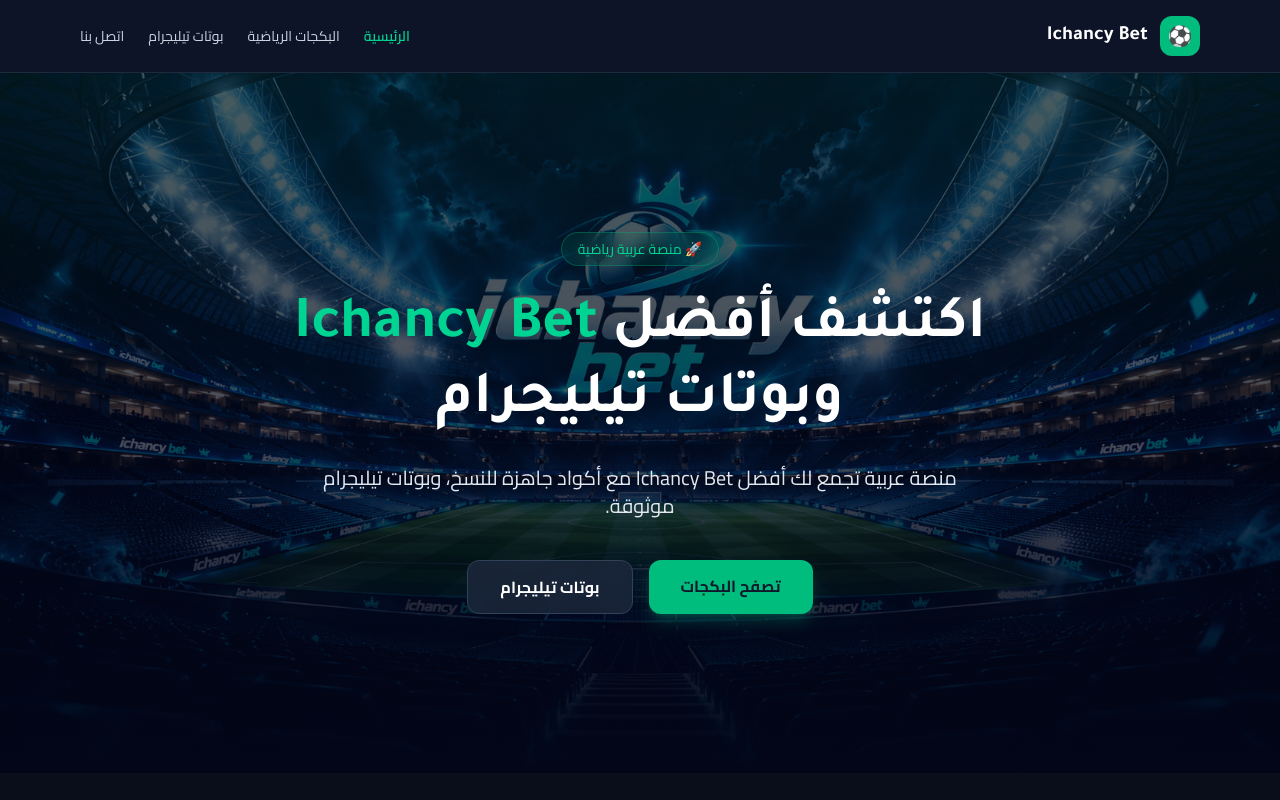
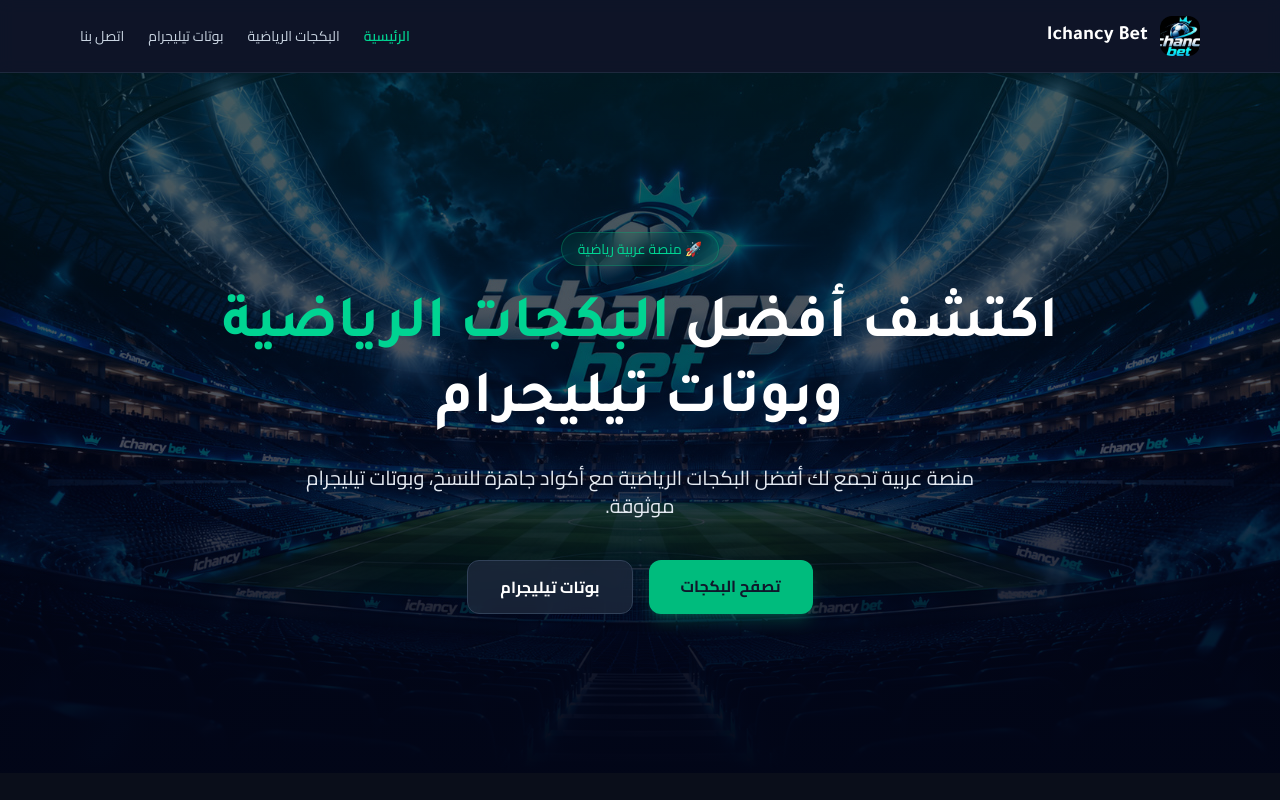
Before and after one commit to alaahadry231/albejat-sporty, a Next.js app: page / in a window 1280 px wide. Shown: the top 800 px of the page. Built offline with nearby package versions, Linux system fonts and the light colour scheme.

Commit message:
Add logo, rename to Ichancy Bet, add hero backgrounds to all pages

```diff
--- a/src/app/admin/dashboard/page.tsx
+++ b/src/app/admin/dashboard/page.tsx
@@ -48,7 +48,6 @@
 
   const [activeTab, setActiveTab] = useState<"pages" | "bots">("pages");
 
-  // Pages state
   const [pages, setPages] = useState<SportsPage[]>([]);
   const [loadingPages, setLoadingPages] = useState(true);
   const [showPageModal, setShowPageModal] = useState(false);
@@ -57,7 +56,6 @@
   const [savingPage, setSavingPage] = useState(false);
   const [pageError, setPageError] = useState("");
 
-  // Bots state
   const [bots, setBots] = useState<TelegramBot[]>([]);
   const [loadingBots, setLoadingBots] = useState(true);
   const [showBotModal, setShowBotModal] = useState(false);
@@ -66,7 +64,6 @@
   const [savingBot, setSavingBot] = useState(false);
   const [botError, setBotError] = useState("");
 
-  // ============ PAGES ============
   const fetchPages = async () => {
     try {
       const res = await fetch("/api/admin/pages");
@@ -155,7 +152,6 @@
     }
   };
 
-  // ============ BOTS ============
   const fetchBots = async () => {
     try {
       const res = await fetch("/api/admin/bots");
@@ -243,7 +239,6 @@
     }
   };
 
-  // ============ EFFECTS ============
   useEffect(() => {
     fetchPages();
     fetchBots();
@@ -259,9 +254,11 @@
       <header className="bg-slate-900/80 backdrop-blur border-b border-slate-800 sticky top-0 z-40">
         <div className="max-w-6xl mx-auto px-4 py-4 flex items-center justify-between">
           <div className="flex items-center gap-3">
-            <div className="w-10 h-10 rounded-xl bg-emerald-500 flex items-center justify-center font-bold text-slate-900 text-xl">
-              🔒
-            </div>
+            <img
+              src="/logo.png"
+              alt="Ichancy Bet"
+              className="w-10 h-10 rounded-xl object-cover"
+            />
             <h1 className="text-xl font-bold">لوحة الإدارة</h1>
           </div>
           <div className="flex items-center gap-2">
@@ -282,7 +279,6 @@
       </header>
 
       <section className="max-w-6xl mx-auto px-4 py-8">
-        {/* Tabs */}
         <div className="flex gap-2 mb-6 bg-slate-900 p-1 rounded-xl border border-slate-800 w-fit">
           <button
             onClick={() => setActiveTab("pages")}
@@ -306,7 +302,6 @@
           </button>
         </div>
 
-        {/* ============ PAGES TAB ============ */}
         {activeTab === "pages" && (
           <>
             <div className="flex items-center justify-between mb-6 flex-wrap gap-3">
@@ -372,7 +367,6 @@
           </>
         )}
 
-        {/* ============ BOTS TAB ============ */}
         {activeTab === "bots" && (
           <>
             <div className="flex items-center justify-between mb-6 flex-wrap gap-3">
@@ -435,7 +429,6 @@
         )}
       </section>
 
-      {/* ============ PAGE MODAL ============ */}
       {showPageModal && (
         <div className="fixed inset-0 bg-black/70 backdrop-blur-sm z-50 flex items-center justify-center p-4 overflow-y-auto">
           <div className="bg-slate-900 rounded-2xl border border-slate-800 w-full max-w-2xl my-8">
@@ -566,7 +559,6 @@
         </div>
       )}
 
-      {/* ============ BOT MODAL ============ */}
       {showBotModal && (
         <div className="fixed inset-0 bg-black/70 backdrop-blur-sm z-50 flex items-center justify-center p-4 overflow-y-auto">
           <div className="bg-slate-900 rounded-2xl border border-slate-800 w-full max-w-2xl my-8">
--- a/src/app/bots/page.tsx
+++ b/src/app/bots/page.tsx
@@ -39,9 +39,11 @@
       <header className="bg-slate-900/80 backdrop-blur border-b border-slate-800 sticky top-0 z-50">
         <div className="max-w-6xl mx-auto px-4 py-4 flex items-center justify-between">
           <a href="/" className="flex items-center gap-3">
-            <div className="w-10 h-10 rounded-xl bg-emerald-500 flex items-center justify-center font-bold text-slate-900 text-xl">
-              ⚽
-            </div>
+            <img
+              src="/logo.png"
+              alt="Ichancy Bet"
+              className="w-10 h-10 rounded-xl object-cover"
+            />
             <h1 className="text-xl font-bold">Ichancy Bet</h1>
           </a>
           <nav className="hidden md:flex items-center gap-6 text-sm">
@@ -53,7 +55,6 @@
         </div>
       </header>
 
-      {/* Hero with Background */}
       <section className="relative overflow-hidden min-h-[400px] md:min-h-[500px] flex items-center">
         <div
           className="absolute inset-0 bg-cover bg-center bg-no-repeat"
--- a/src/app/contact/page.tsx
+++ b/src/app/contact/page.tsx
@@ -22,9 +22,11 @@
       <header className="bg-slate-900/80 backdrop-blur border-b border-slate-800 sticky top-0 z-50">
         <div className="max-w-6xl mx-auto px-4 py-4 flex items-center justify-between">
           <a href="/" className="flex items-center gap-3">
-            <div className="w-10 h-10 rounded-xl bg-emerald-500 flex items-center justify-center font-bold text-slate-900 text-xl">
-              ⚽
-            </div>
+            <img
+              src="/logo.png"
+              alt="Ichancy Bet"
+              className="w-10 h-10 rounded-xl object-cover"
+            />
             <h1 className="text-xl font-bold">Ichancy Bet</h1>
           </a>
           <nav className="hidden md:flex items-center gap-6 text-sm">
--- a/src/app/page.tsx
+++ b/src/app/page.tsx
@@ -5,9 +5,11 @@
       <header className="bg-slate-900/80 backdrop-blur border-b border-slate-800 sticky top-0 z-50">
         <div className="max-w-6xl mx-auto px-4 py-4 flex items-center justify-between">
           <div className="flex items-center gap-3">
-            <div className="w-10 h-10 rounded-xl bg-emerald-500 flex items-center justify-center font-bold text-slate-900 text-xl">
-              ⚽
-            </div>
+            <img
+              src="/logo.png"
+              alt="Ichancy Bet"
+              className="w-10 h-10 rounded-xl object-cover"
+            />
             <h1 className="text-xl font-bold">Ichancy Bet</h1>
           </div>
           <nav className="hidden md:flex items-center gap-6 text-sm">
@@ -21,28 +23,24 @@
 
       {/* Hero with Background Image */}
       <section className="relative overflow-hidden min-h-[600px] md:min-h-[700px] flex items-center">
-        {/* Background Image */}
         <div
           className="absolute inset-0 bg-cover bg-center bg-no-repeat"
           style={{ backgroundImage: "url('/hero-main.jpg')" }}
         ></div>
-        {/* Dark Overlay */}
         <div className="absolute inset-0 bg-slate-950/70"></div>
-        {/* Gradient Overlay */}
         <div className="absolute inset-0 bg-gradient-to-b from-emerald-500/10 via-transparent to-slate-950"></div>
 
-        {/* Content */}
         <div className="relative w-full max-w-6xl mx-auto px-4 py-20 md:py-28 text-center">
           <div className="inline-block px-4 py-1.5 rounded-full bg-emerald-500/10 border border-emerald-500/30 text-emerald-400 text-sm mb-6 backdrop-blur">
             🚀 منصة عربية رياضية
           </div>
           <h2 className="text-4xl md:text-6xl font-bold mb-6 leading-tight">
-            اكتشف أفضل <span className="text-emerald-400">Ichancy Bet</span>
+            اكتشف أفضل <span className="text-emerald-400">البكجات الرياضية</span>
             <br />
             وبوتات تيليجرام
           </h2>
           <p className="text-slate-200 text-lg md:text-xl max-w-2xl mx-auto mb-10">
-            منصة عربية تجمع لك أفضل Ichancy Bet مع أكواد جاهزة للنسخ، وبوتات تيليجرام موثوقة.
+            منصة عربية تجمع لك أفضل البكجات الرياضية مع أكواد جاهزة للنسخ، وبوتات تيليجرام موثوقة.
           </p>
           <div className="flex flex-wrap gap-4 justify-center">
             <a
--- a/src/app/pages/page.tsx
+++ b/src/app/pages/page.tsx
@@ -57,9 +57,11 @@
       <header className="bg-slate-900/80 backdrop-blur border-b border-slate-800 sticky top-0 z-50">
         <div className="max-w-6xl mx-auto px-4 py-4 flex items-center justify-between">
           <a href="/" className="flex items-center gap-3">
-            <div className="w-10 h-10 rounded-xl bg-emerald-500 flex items-center justify-center font-bold text-slate-900 text-xl">
-              ⚽
-            </div>
+            <img
+              src="/logo.png"
+              alt="Ichancy Bet"
+              className="w-10 h-10 rounded-xl object-cover"
+            />
             <h1 className="text-xl font-bold">Ichancy Bet</h1>
           </a>
           <nav className="hidden md:flex items-center gap-6 text-sm">
@@ -71,7 +73,6 @@
         </div>
       </header>
 
-      {/* Hero with Background */}
       <section className="relative overflow-hidden min-h-[400px] md:min-h-[500px] flex items-center">
         <div
           className="absolute inset-0 bg-cover bg-center bg-no-repeat"
```
Also changed, not shown: public/logo.png (added).
